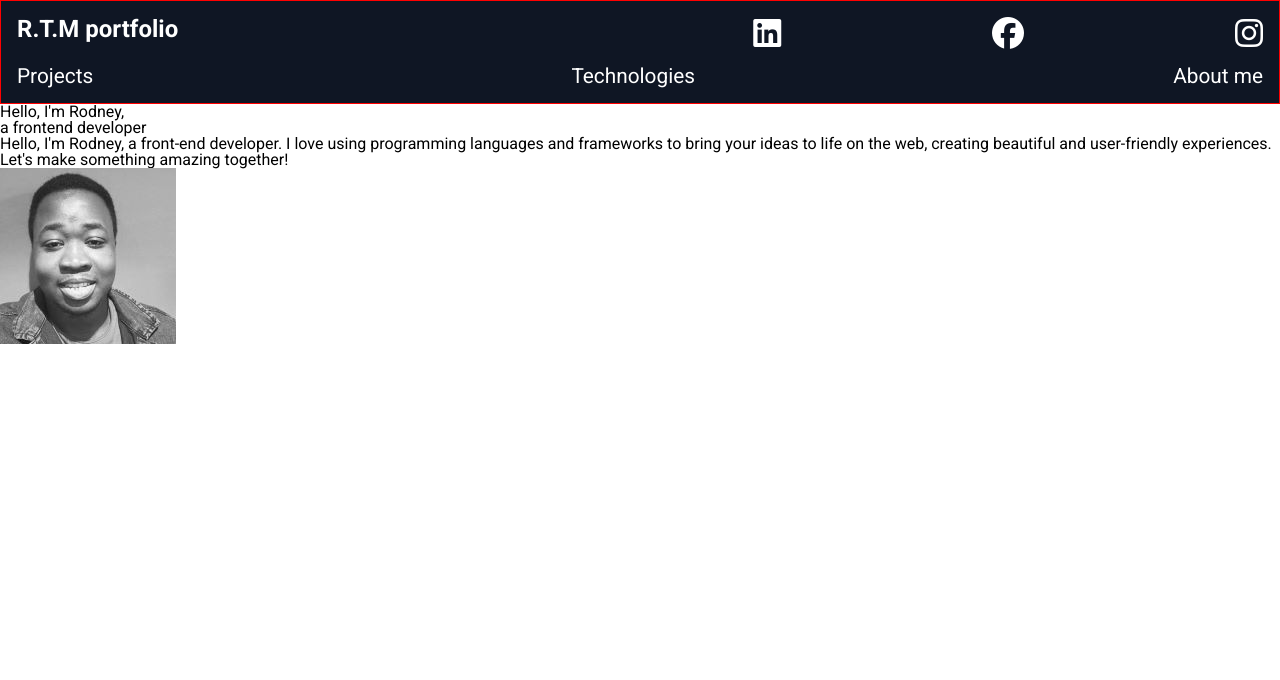
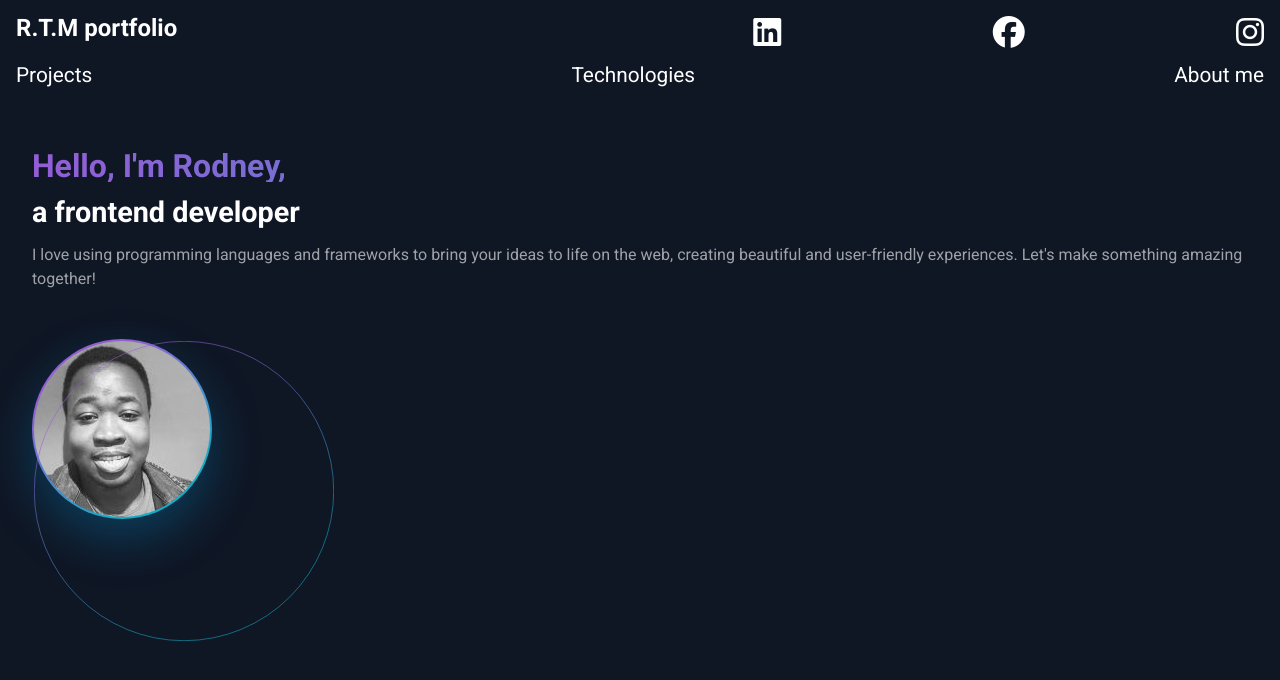
Before and after one commit to RodneyTakundaMadondo/Rodney-Portfolio, a plain HTML site: page index.html in a window 1280 px wide. Drawn offline with Linux system fonts and the light colour scheme.

Commit message:
latest css changes

```diff
--- a/index.html
+++ b/index.html
@@ -12,7 +12,7 @@
 
 <body>
     <header class=" header">
-        <div class="header__container section-grid min-width border">
+        <div class="header__container section-grid min-width">
             <h1 class="header__logo">R.T.M portfolio</h1>
 
             <nav class="header__socials">
@@ -36,18 +36,18 @@
 
     <main class="main-content">
         <section class="description">
-          <div class="description__container min-width  ">
-            <h1 class="description__heading">Hello, I'm Rodney,</h1>
+          <div class="description__container min-width section-flex  ">
+            <h1 class="description__heading headingBlue">Hello, I'm Rodney,</h1>
             <h1 class="description__heading"> a frontend developer</h1>
             <p class="description__text">
-                Hello, I'm Rodney, a front-end developer.
                 I love using programming languages and frameworks to bring your ideas to life on the web, creating
                 beautiful and user-friendly experiences.
-                Let's make something amazing together!</p>
+                Let's make something amazing together!
+            </p>
+            <div class="description__image ">
+                <img class="rodney-himself" src="./images/avatar-rodney.jpg" alt="Rodney">
+            </div>
             <a class="description__button" href="#"></a>
-            <div>
-                <img src="./images/avatar-rodney.jpg" alt="Rodney">
-            </div>
           </div>
         </section>
 
--- a/scss/style.scss
+++ b/scss/style.scss
@@ -7,7 +7,7 @@
 body{
     margin: 0;
     font-family: "Roboto", sans-serif;
-    // background-color: #0F1624;
+    background-color: #0F1624;
     // color: white;
 }
 .border{
@@ -34,11 +34,12 @@ body{
 }
 
 .header{
+    margin-bottom: 3rem;
     &__container{
         padding: 1rem;
     }
 
-    background-color: #0F1624;
+
     &__logo{
         grid-column: 1/8;
     }
@@ -56,6 +57,42 @@ body{
             justify-content: space-between;
 
         }
+    }
+}
+.description{
+    &__container{
+        padding-left:2rem;
+        padding-right:2rem;
+    }
+    &__image{
+
+        margin-top: 2rem;
+        width: fit-content;
+        border-radius: 50%;
+        padding: 2px;
+        background-image: linear-gradient(326.6deg, #13adc7 21.25%, #6978d1 58.73%, #945dd6 77.47%);;
+        box-shadow: 0px 20px 50px 0px rgba(0, 178, 255, 0.25);
+        position: relative;
+        .rodney-himself{
+         max-width: 100%;
+         display: block;
+         border-radius: 50%;
+
+
+        }
+
+    }
+    &__image::before{
+        content: "";
+        display: block;
+        width: 300px;
+        height: 300px;
+        background-image: url('../images/big-ellipse.svg');
+        background-size: cover;
+        background-position: center;
+        background-repeat: no-repeat;
+        position: absolute;
+
     }
 }
 //TYPOGRAPHY
@@ -88,3 +125,22 @@ body{
         }
     }
 }
+.description{
+  .headingBlue{
+    background: linear-gradient(270deg, #13adc7 0%, #6978d1 66.67%, #945dd6 100%);
+    color: transparent;
+    background-clip: text;
+    font-size: 2rem;
+    font-weight: 700;
+  }
+  &__heading{
+    color: white;
+    font-size: 1.8rem;
+    font-weight: 700;
+  }
+  &__text{
+    color: white;
+    opacity: 0.6;
+    line-height: 1.5;
+  }
+}
```
Also changed, not shown: dist/style.css, images/big-ellipse.svg (added), 1 other file.
